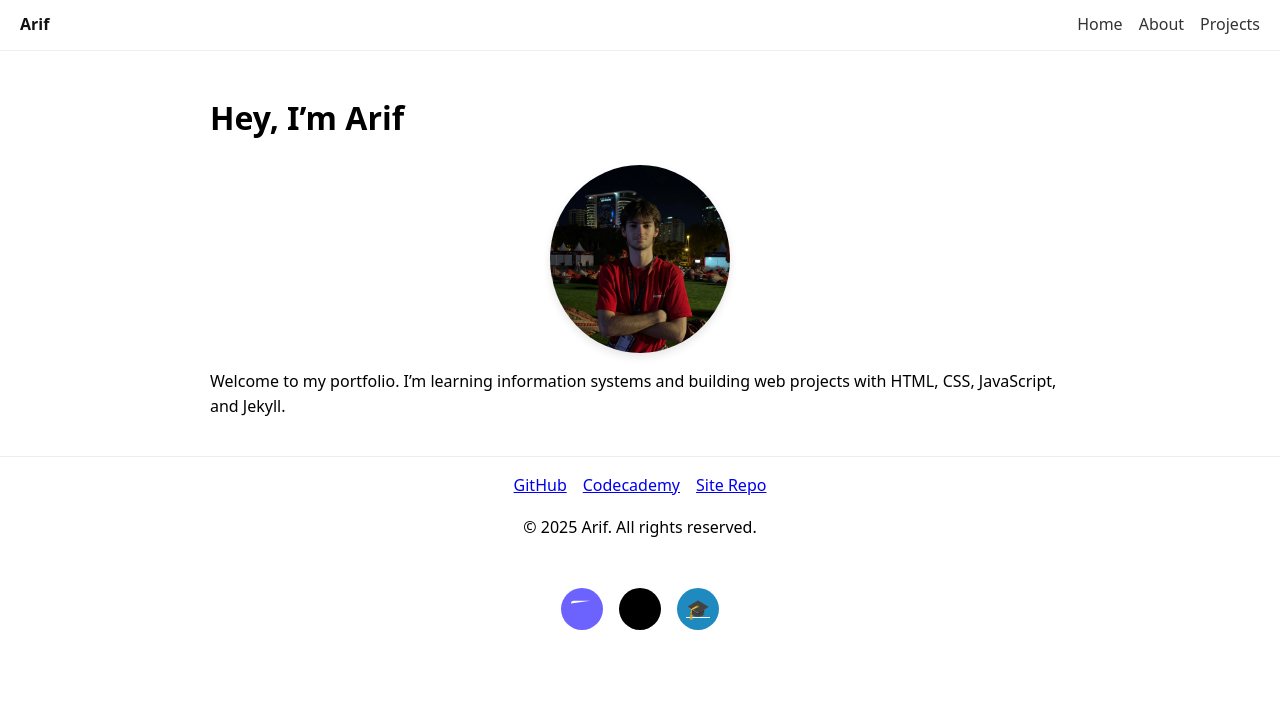
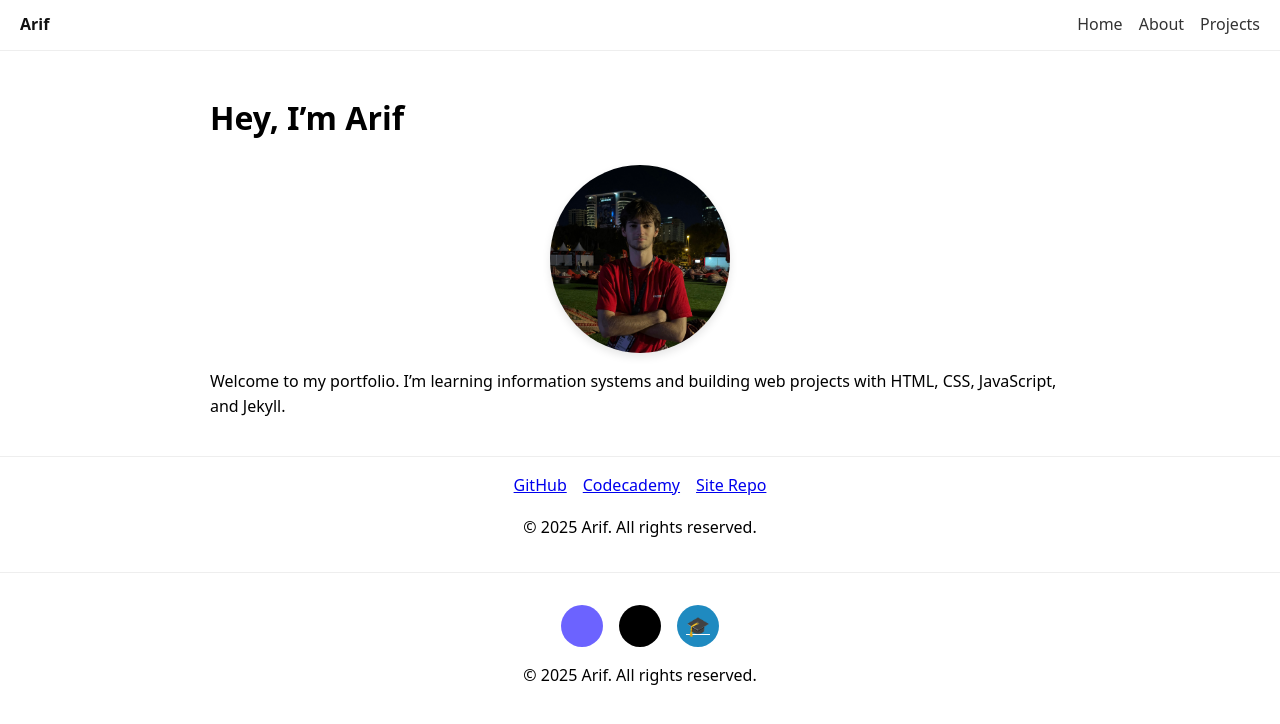
Before and after one commit to ar1f123/site-website, a Jekyll site: the page built from index.md, in a window 1280 px wide. Shown: the top 724 px of the page. Built offline with Jekyll 4.4.1, drawn with Linux system fonts in a browser that asks for light colours.

Commit message:
Change appearences of icons

```diff
--- a/_includes/footer.html
+++ b/_includes/footer.html
@@ -7,19 +7,16 @@
   <p>&copy; {{ site.time | date: '%Y' }} Arif. All rights reserved.</p>
 </footer>
 
+<footer class="footer">
   <div class="social-buttons">
     <!-- Email -->
     <a href="mailto:abadalov24084@ada.edu.az" class="btn email" aria-label="Email">
-    <svg xmlns="http://www.w3.org/2000/svg" width="22" height="22" fill="currentColor" viewBox="0 0 16 16">
-      <path d="M0 4a2 2 0 0 1 2-2h12a2..."></path>
-    </svg>
+      <i class="fas fa-envelope"></i>
     </a>
 
     <!-- GitHub -->
     <a href="https://github.com/ar1f123" class="btn github" aria-label="GitHub">
-    <svg xmlns="http://www.w3.org/2000/svg" width="22" height="22" fill="currentColor" viewBox="0 0 16 16">
-      <path d="M8 0C3.58 0 0 3.58..."></path>
-    </svg>
+      <i class="fab fa-github"></i>
     </a>
 
     <!-- Codecademy -->
@@ -27,3 +24,5 @@
       🎓
     </a>
   </div>
+  <p>&copy; {{ site.time | date: '%Y' }} Arif. All rights reserved.</p>
+</footer>
```
Lines whose indentation alone changed are shown as unchanged.
